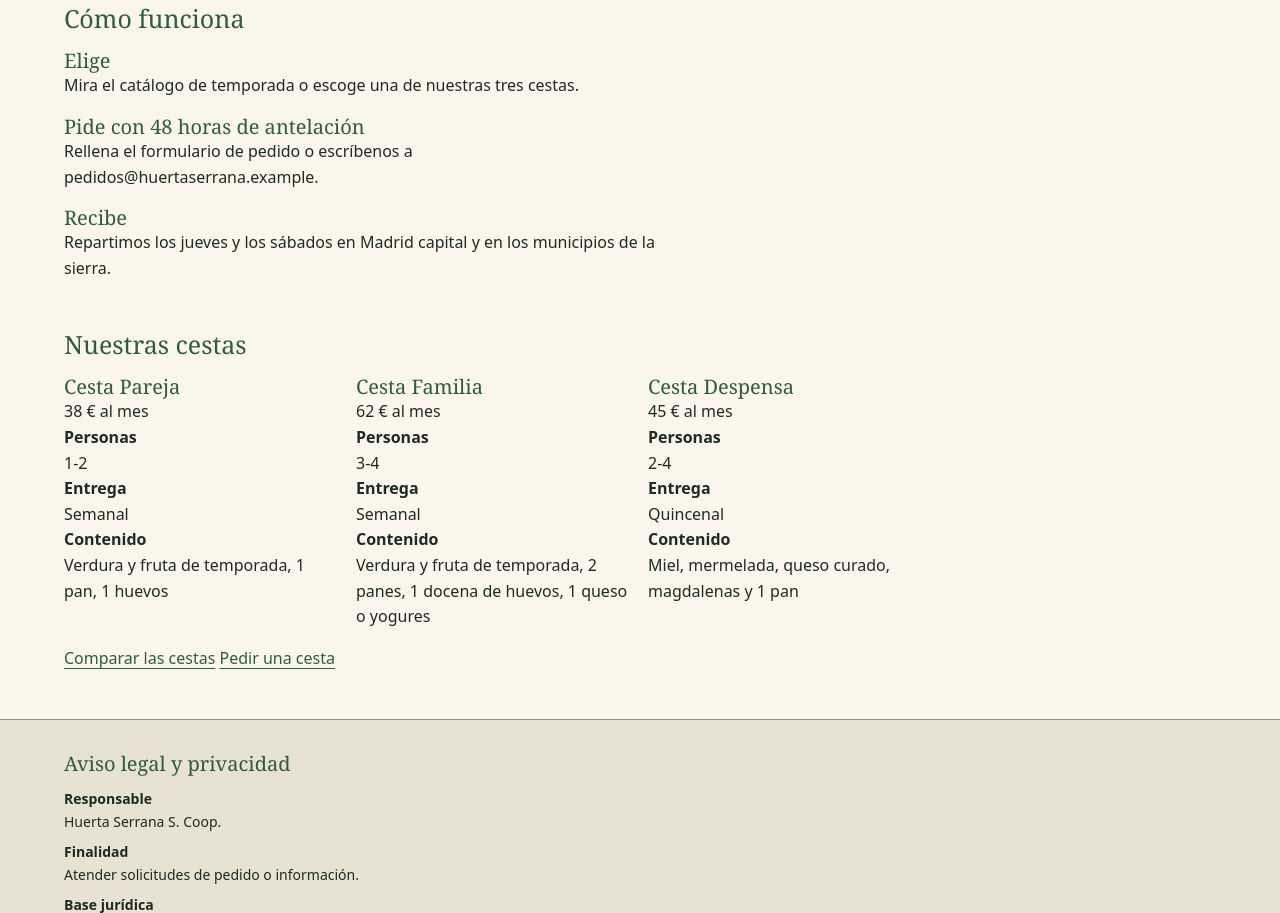
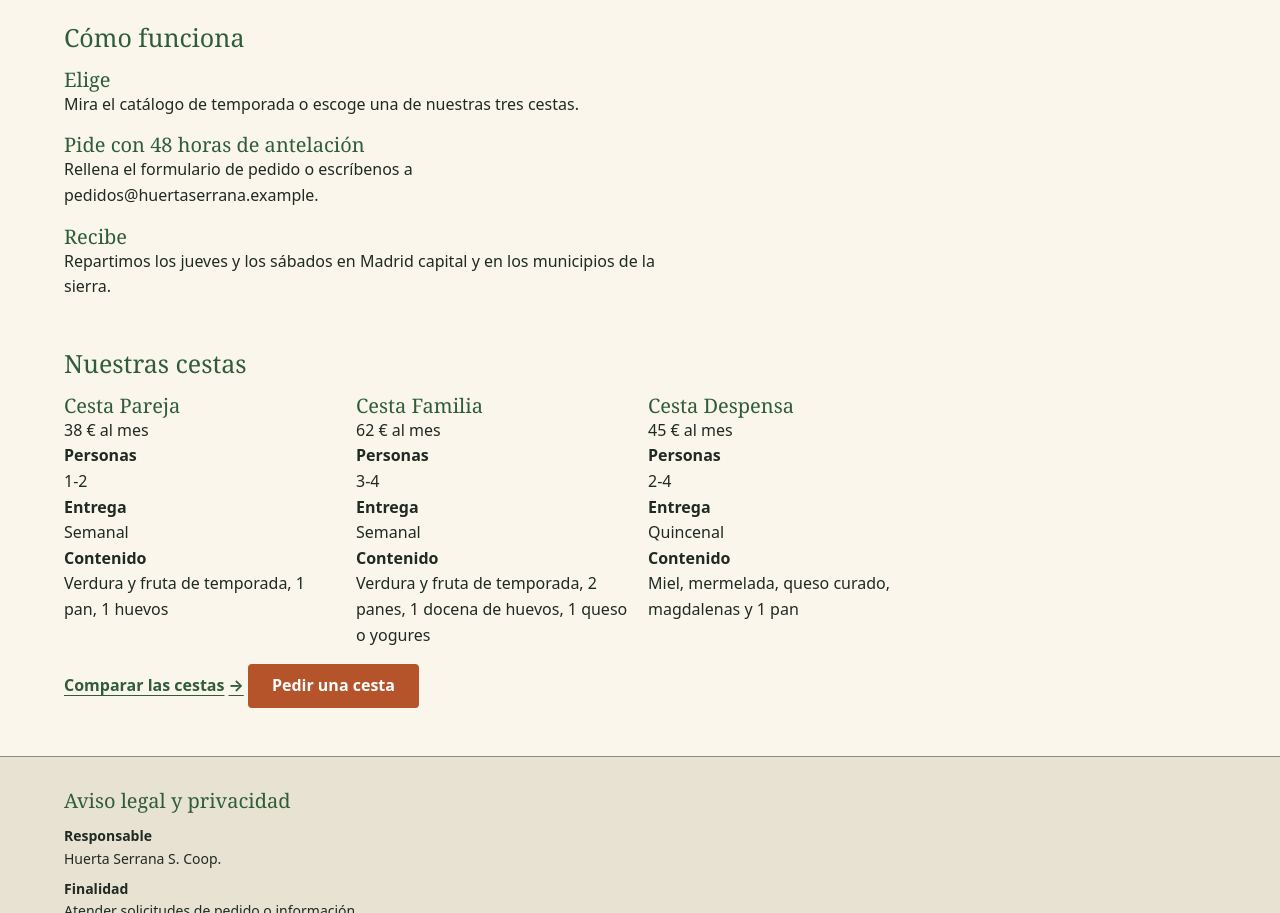
Before and after one commit to StablePeru/huerta-serrana, a plain HTML site: page index.html in a window 1280 px wide. Shown: the part 853-1766 px from the top of the page. Drawn offline with Linux system fonts and the light colour scheme.

Commit message:
feat: componente botón y enlace con flecha

```diff
--- /dev/null
+++ b/css/components.css
@@ -0,0 +1,54 @@
+/* ==========================================================================
+   components.css · Componentes reutilizables (BEM)
+   --------------------------------------------------------------------------
+   Un bloque por componente: .bloque, .bloque__elemento, .bloque--variante.
+   Solo usan roles (--ui-*) y escalas de tokens.css.
+   ========================================================================== */
+
+/* ---- Botón ------------------------------------------------------------
+   Llamada a la acción. Verde (principal) o Tierra (--secundario). */
+.boton {
+  display: inline-flex;
+  align-items: center;
+  justify-content: center;
+  min-height: var(--objetivo-tactil);
+  padding-inline: var(--espacio-5);
+  border: 0;
+  border-radius: var(--radio-sm);
+  background-color: var(--ui-boton-fondo);
+  color: var(--ui-boton-texto);
+  font-weight: var(--peso-negrita);
+  text-decoration: none;
+  cursor: pointer;
+  transition: background-color var(--duracion);
+}
+
+/* Al pasar el ratón se oscurece a Tinta (en modo oscuro, se aclara a Crema). */
+.boton:hover {
+  background-color: var(--ui-texto);
+  color: var(--ui-fondo);
+}
+
+.boton--secundario {
+  background-color: var(--ui-boton2-fondo);
+  color: var(--ui-boton2-texto);
+}
+
+/* ---- Enlace con flecha ------------------------------------------------
+   Acción de menor peso que un botón: «Ver catálogo →». */
+.enlace-flecha {
+  display: inline-flex;
+  align-items: center;
+  gap: var(--espacio-1);
+  min-height: var(--objetivo-tactil);
+  font-weight: var(--peso-negrita);
+}
+
+.enlace-flecha::after {
+  content: "→";
+  transition: transform var(--duracion);
+}
+
+.enlace-flecha:hover::after {
+  transform: translateX(var(--espacio-1));
+}
--- a/css/tokens.css
+++ b/css/tokens.css
@@ -89,6 +89,7 @@
   --objetivo-tactil: 2.75rem; /* 44 px: tamaño mínimo de botones y enlaces */
   --duracion: 200ms;
   --capa-menu: 10; /* El menú desplegable queda por encima del contenido */
+  --tabla-min: 40rem; /* Ancho mínimo de la tabla de cestas antes de desplazarse */
 
   /* Breakpoints (no pueden ser variables dentro de @media, se documentan):
      48em = 768 px · 80em = 1280 px */
--- a/index.html
+++ b/index.html
@@ -8,6 +8,7 @@
     <link rel="stylesheet" href="css/tokens.css">
     <link rel="stylesheet" href="css/base.css">
     <link rel="stylesheet" href="css/layout.css">
+    <link rel="stylesheet" href="css/components.css">
   </head>
   <body>
     <a class="saltar" href="#contenido">Saltar al contenido</a>
@@ -138,7 +139,7 @@
         </ul>
         <p class="cestas__acciones">
           <a class="enlace-flecha" href="contacto.html#comparar">Comparar las cestas</a>
-          <a class="enlace-flecha" href="contacto.html#pedido">Pedir una cesta</a>
+          <a class="boton boton--secundario" href="contacto.html#pedido">Pedir una cesta</a>
         </p>
       </section>
     </main>
```
Also changed, not shown: catalogo.html (+1 -0 lines), contacto.html (+1 -0 lines), productores.html (+1 -0 lines).
